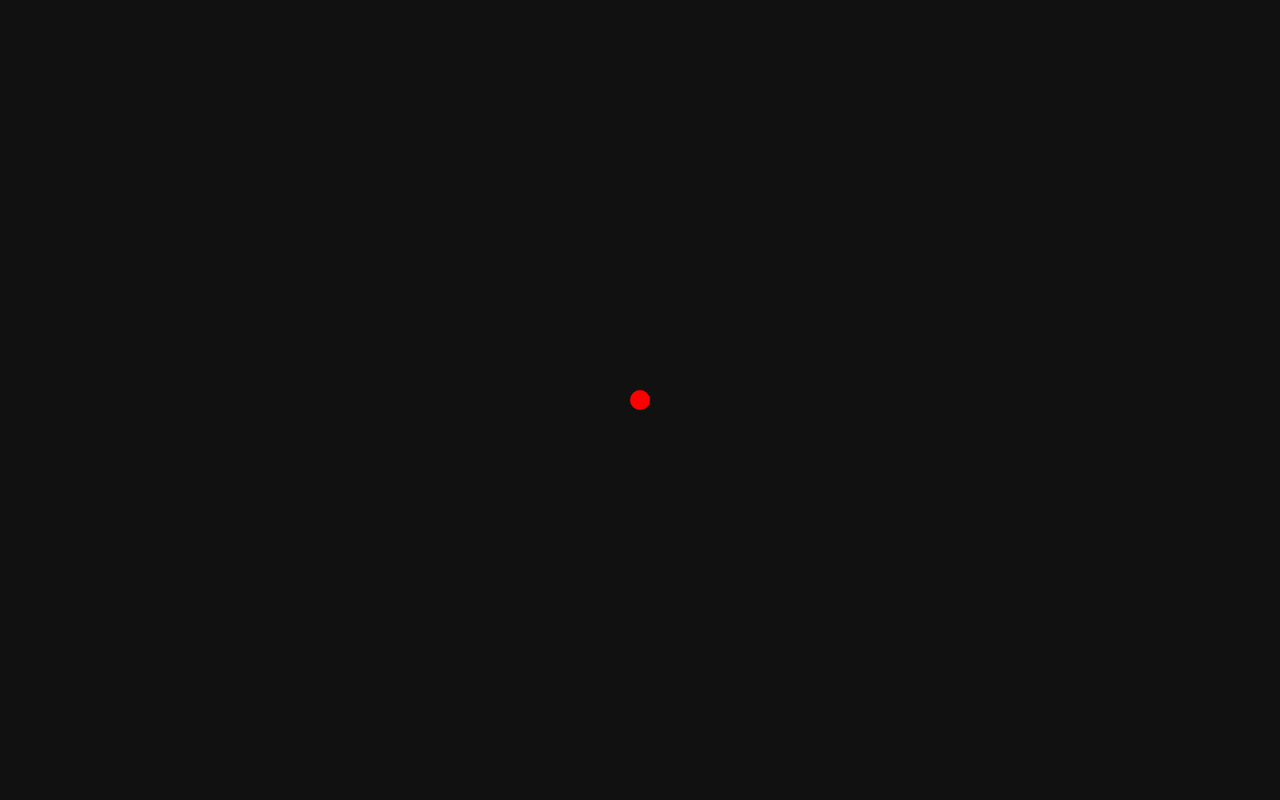
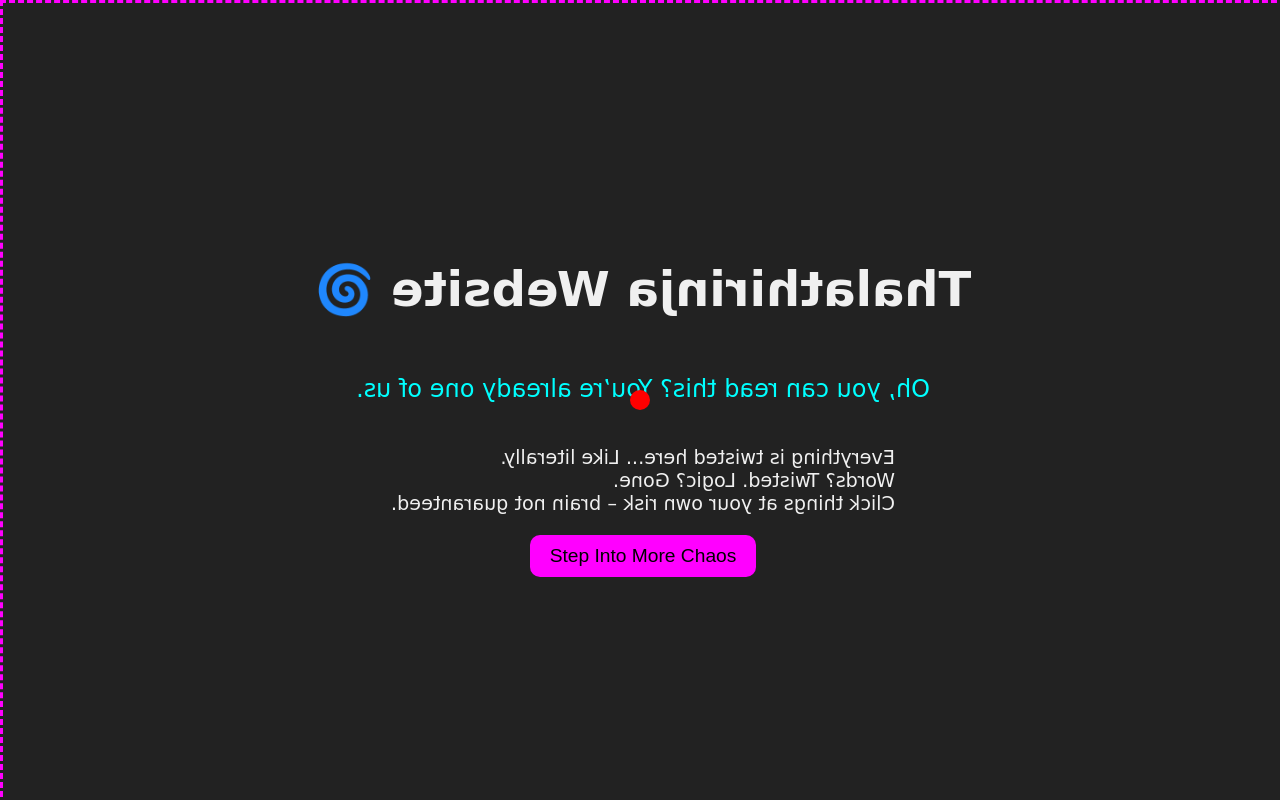
Before and after one commit to ayanajoy/Useless-Project, a React (Vite) app in the folder twisted/: page / in a window 1280 px wide. Built offline with nearby package versions, Linux system fonts and the light colour scheme.

Commit message:
modified home

```diff
--- a/twisted/src/App.jsx
+++ b/twisted/src/App.jsx
@@ -1,20 +1,22 @@
 import React from "react";
-import { BrowserRouter as Router, Routes, Route } from "react-router-dom";
+import { Routes, Route, useLocation } from "react-router-dom";
 import ReversedCursor from "./components/ReversedCursor.jsx";
 import Home from "./components/Home.jsx";
-import FormPage from "./components/FormPage.jsx"; // <-- Your form page component
+import FormPage from "./components/FormPage.jsx";
 
 function App() {
+  const location = useLocation();
+  const shouldShowCursor = location.pathname === "/";
+
   return (
     <>
-
+      {shouldShowCursor && <ReversedCursor />}
       <Routes>
-        <Route path="/" element={<ReversedCursor ><Home /> </ReversedCursor >} />
+        <Route path="/" element={<Home />} />
         <Route path="/form" element={<FormPage />} />
       </Routes>
     </>
   );
 }
 
-
 export default App;
```
